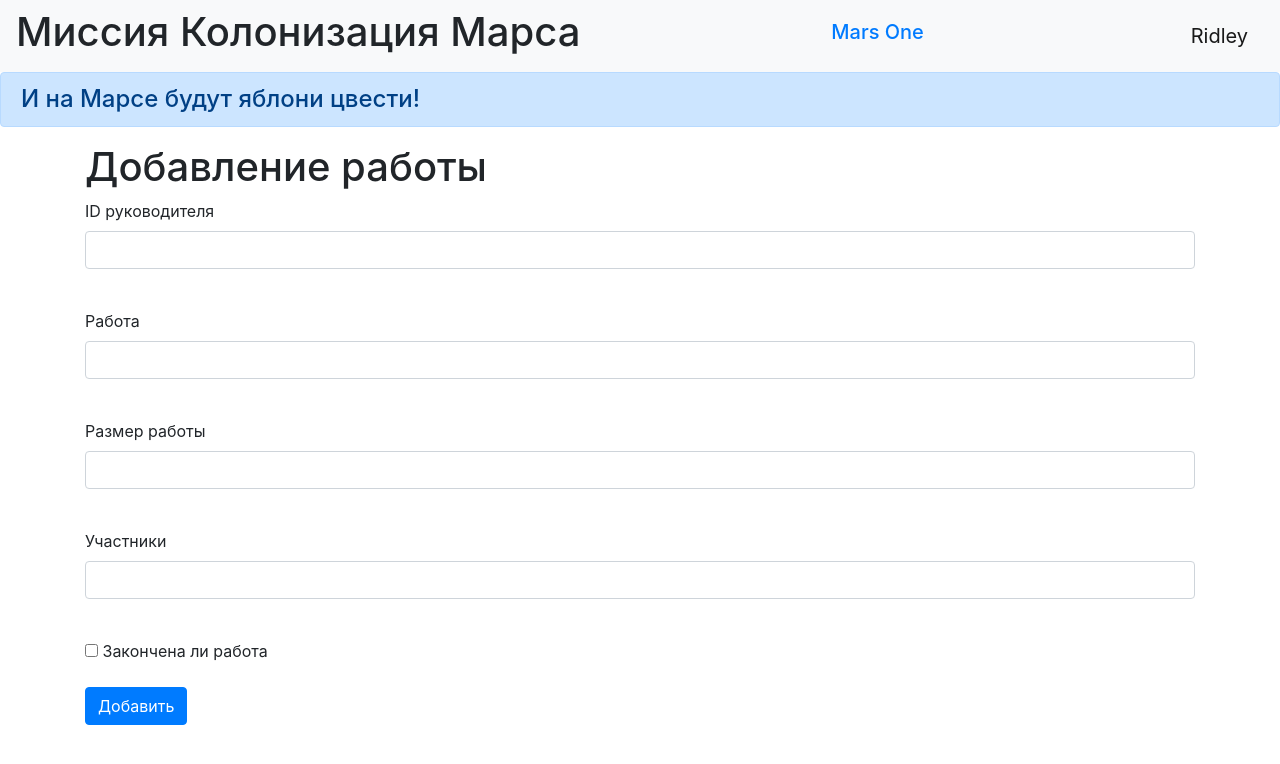
After one commit to celivian/pyProject, a Flask app: page /add_jobs in a window 1280 px wide. The commit adds this page. Shown: the top 764 px of the page. Run offline with Flask 3, Linux system fonts and the light colour scheme; a user stored in the database is signed in; some libraries are stand-ins or nearby versions.

Commit message:
добавил много чего

```diff
--- /dev/null
+++ b/AMARSIANE/data/works_form.py
@@ -0,0 +1,11 @@
+from flask_wtf import FlaskForm
+from wtforms import BooleanField, SubmitField, IntegerField, StringField, DateTimeField
+from wtforms.validators import DataRequired
+
+class WorksForm(FlaskForm):
+    team_leader = IntegerField('ID руководителя', validators=[DataRequired()])
+    job = StringField('Работа', validators=[DataRequired()])
+    work_size = IntegerField('Размер работы', validators=[DataRequired()])
+    collaborators = StringField('Участники', validators=[DataRequired()])
+    is_finished = BooleanField('Закончена ли работа', validators=[DataRequired()])
+    submit = SubmitField('Добавить')
--- a/AMARSIANE/main.py
+++ b/AMARSIANE/main.py
@@ -1,10 +1,11 @@
 from flask import Flask, render_template, redirect
-from flask_login import LoginManager, login_user
+from flask_login import LoginManager, login_user, logout_user, login_required, current_user
 from flask_wtf import FlaskForm
 from data.login_form import LoginForm
 from data import db_session
 from data.jobs import Jobs
 from data.users import User
+from data.works_form import WorksForm
 
 app = Flask(__name__)
 app.config['SECRET_KEY'] = 'yandexlyceum_secret_key'
@@ -17,9 +18,30 @@ def load_user(user_id):
     db_sess = db_session.create_session()
     return db_sess.query(User).get(user_id)
 
+@app.route('/add_jobs',  methods=['GET', 'POST'])
+@login_required
+def add_jobs():
+    form = WorksForm()
+    if form.validate_on_submit():
+        db_sess = db_session.create_session()
+        job = Jobs()
+        job.team_leader = form.team_leader.data
+        job.job = form.job.data
+        job.is_finished = form.is_finished.data
+        job.collaborators = form.collaborators.data
+        job.work_size = form.work_size.data
+        db_sess.add(job)
+        db_sess.commit()
+        return redirect('/')
+    return render_template('add_jobs.html', title='Добавление работы',
+                           form=form)
+
 @app.route("/")
-@app.route("/index")
 def index():
+    return render_template("index.html")
+
+@app.route("/jobs")
+def jobs():
     db_sess = db_session.create_session()
     jobs = db_sess.query(Jobs).all()
     return render_template("jobs.html", jobs=jobs)
@@ -38,6 +60,12 @@ def login():
                                form=form)
     return render_template('login.html', title='Авторизация', form=form)
 
+@app.route('/logout')
+@login_required
+def logout():
+    logout_user()
+    return redirect("/")
+
 
 if __name__ == '__main__':
     app.run(port=8080, host='127.0.0.1')
--- /dev/null
+++ b/AMARSIANE/static/css/style.css
@@ -0,0 +1,11 @@
+th, tr, td, .center-text {
+text-align: center;
+vertical-align: middle;
+}
+h2 {
+text-align: center;
+}
+
+.cell-1 {
+  vertical-align: middle;
+}
--- /dev/null
+++ b/AMARSIANE/templates/add_jobs.html
@@ -0,0 +1,49 @@
+{% extends "base.html" %}
+
+{% block content %}
+<h1>Добавление работы</h1>
+{% if message %}
+<div class="alert alert-danger">{{ message }}</div>
+{% endif %}
+<form action="" method="post">
+    {{ form.hidden_tag() }}
+    <p>
+        {{ form.team_leader.label }}<br>
+        {{ form.team_leader(class="form-control") }}<br>
+        {% for error in form.team_leader.errors %}
+            <p class="alert alert-danger" role="alert">
+                {{ error }}
+            </p>
+        {% endfor %}
+    </p>
+    <p>
+        {{ form.job.label }}<br>
+        {{ form.job(class="form-control") }}<br>
+        {% for error in form.job.errors %}
+            <p content="alert alert-danger" role="alert">
+                {{ error }}
+            </p>
+        {% endfor %}
+    </p>
+    <p>
+        {{ form.work_size.label }}<br>
+        {{ form.work_size(class="form-control") }}<br>
+        {% for error in form.work_size.errors %}
+            <p content="alert alert-danger" role="alert">
+                {{ error }}
+            </p>
+        {% endfor %}
+    </p>
+    <p>
+        {{ form.collaborators.label }}<br>
+        {{ form.collaborators(class="form-control") }}<br>
+        {% for error in form.collaborators.errors %}
+            <p content="alert alert-danger" role="alert">
+                {{ error }}
+            </p>
+        {% endfor %}
+    </p>
+    <p>{{ form.is_finished() }} {{ form.is_finished.label }}</p>
+    <p>{{ form.submit(type="submit", class="btn btn-primary") }}</p>
+</form>
+{% endblock %}
--- a/AMARSIANE/templates/base.html
+++ b/AMARSIANE/templates/base.html
@@ -3,18 +3,25 @@
 <head>
     <meta charset="utf-8">
     <meta name="viewport" content="width=device-width, initial-scale=1, shrink-to-fit=no">
+    <link rel="stylesheet" href="/static/css/style.css">
     <link rel="stylesheet"
           href="https://stackpath.bootstrapcdn.com/bootstrap/4.4.1/css/bootstrap.min.css"
           integrity="sha384-Vkoo8x4CGsO3+Hhxv8T/Q5PaXtkKtu6ug5TOeNV6gBiFeWPGFN9MuhOf23Q9Ifjh"
           crossorigin="anonymous">
-    <link rel="stylesheet"
-          href="/style.css">
 </head>
 <body>
 <header>
     <nav class="navbar navbar-light bg-light">
         <h1 class="muted-text"> Миссия Колонизация Марса</h1>
         <h1 class="navbar-brand"><a href="#">Mars One</a></h1>
+        {% if current_user.is_authenticated %}
+    <a class="navbar-brand" href="/logout">{{ current_user.name }}</a>
+{% else %}
+    <p>
+        <a class="btn btn-primary " href="/register">Зарегистрироваться</a>
+        <a class="btn btn-success" href="/login">Войти</a>
+    </p>
+{% endif %}
     </nav>
     <h4 class="alert alert-primary" role="alert">И на Марсе будут яблони цвести!</h4>
 </header>
```
Also changed, not shown: AMARSIANE/templates/index.html (added, +21 -0 lines), AMARSIANE/templates/style.css (deleted, +0 -8 lines), AMARSIANE/db/mars_explorer.db.
